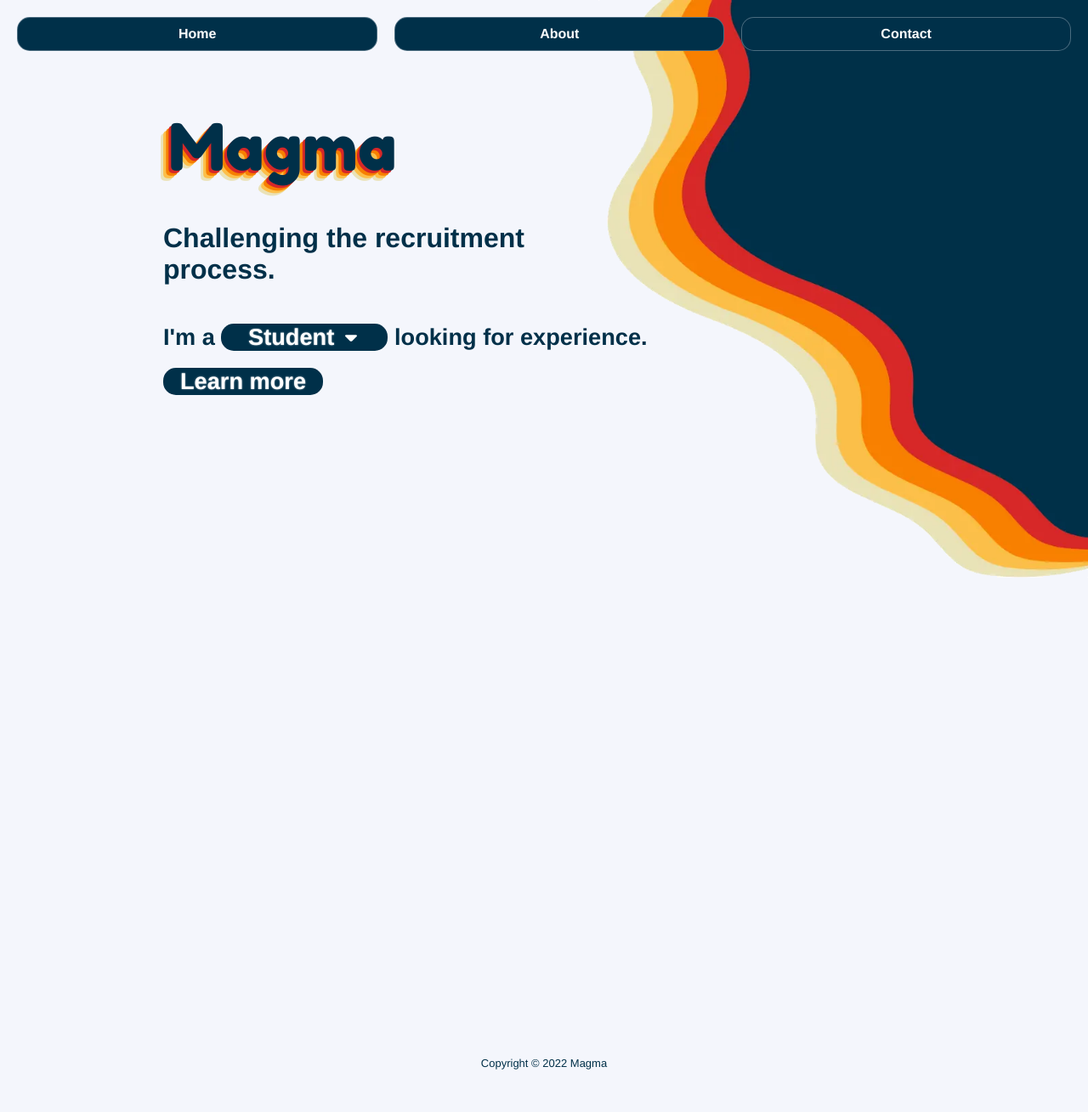
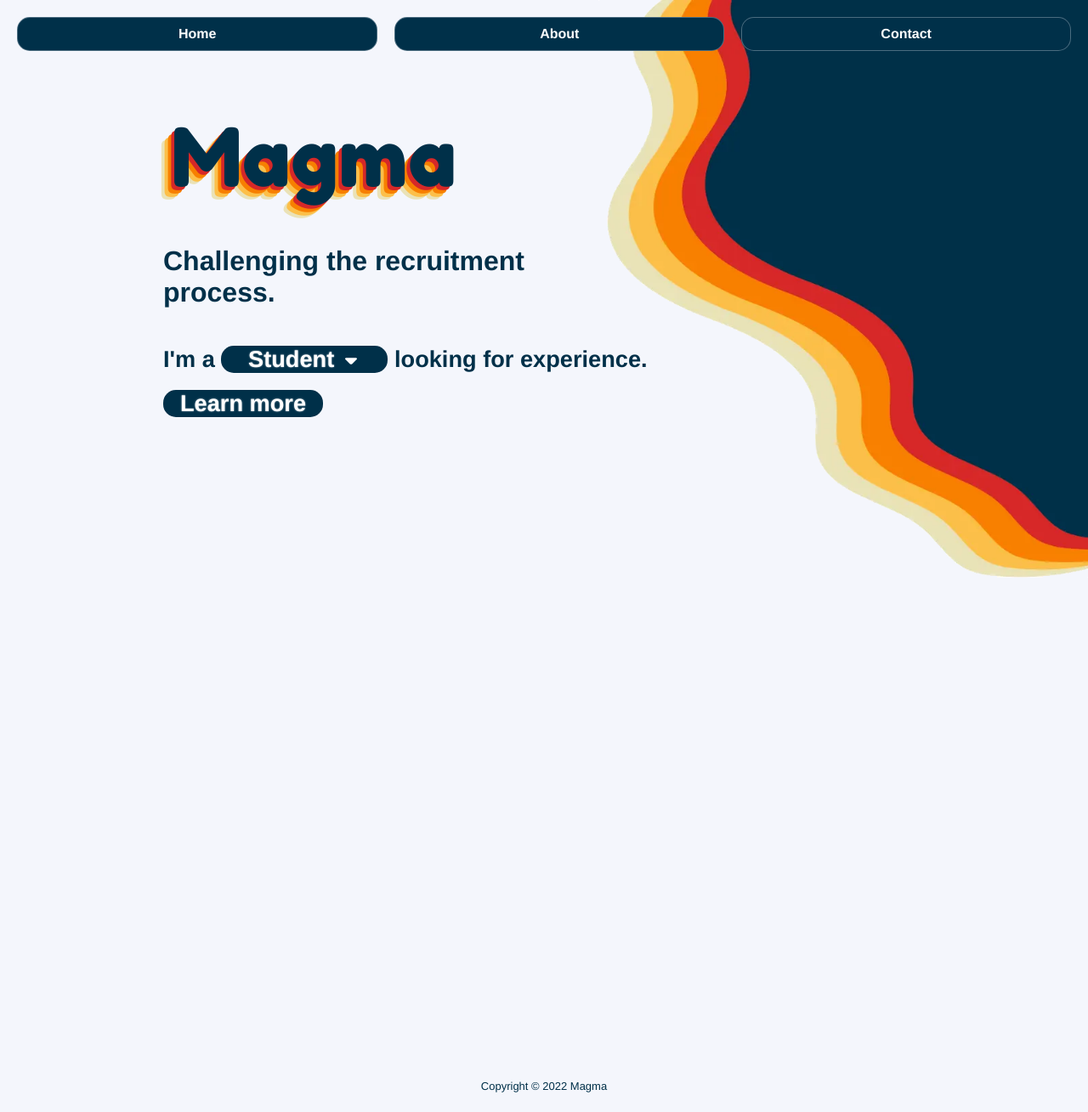
Before and after one commit to magma-recruiting/website, a Jekyll site: the page built from index.html, in a window 1280 px wide. Shown: the whole page at 85% size. Built offline with Jekyll 4.4.1, drawn with Linux system fonts in a browser that asks for light colours; before the commit the page ends 1282 px from its top, so only the background shows below that.

Commit message:
* Increased logo size

```diff
--- a/_includes/logo.html
+++ b/_includes/logo.html
@@ -1,5 +1,5 @@
 <a class="logoLink" href="javascript:delay('{{ '/' | relative_url }}')">
-	<svg class="logo" viewBox="0 0 1500 419">
+	<svg class="logo" viewBox="0 0 1200 419">
 		<g>
 			<text x="0" y="348" fill="#EAE2B7">{{ site.title }}</text>
 		</g>
```
